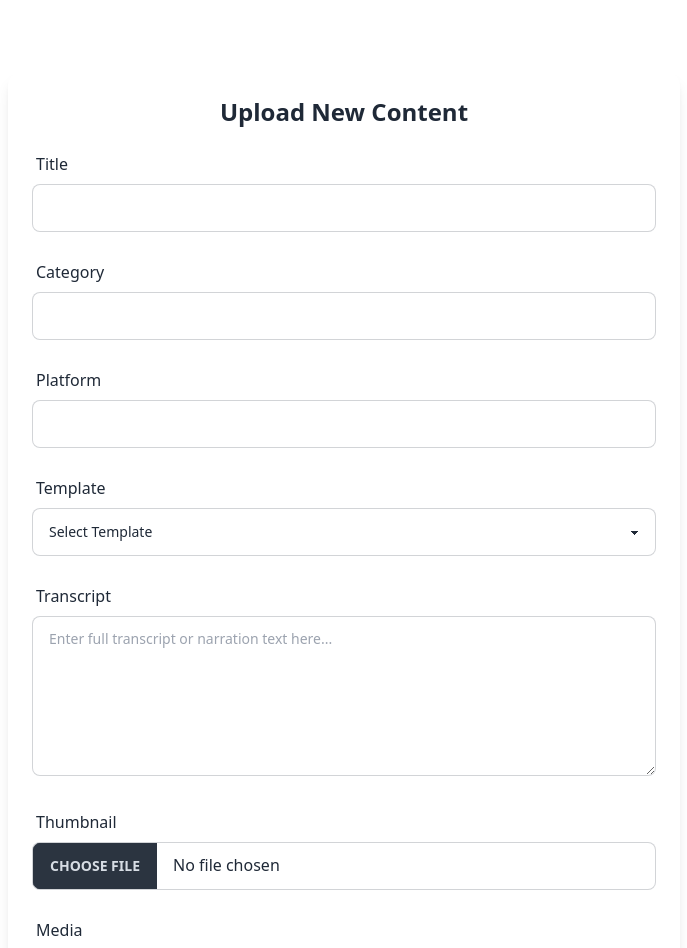
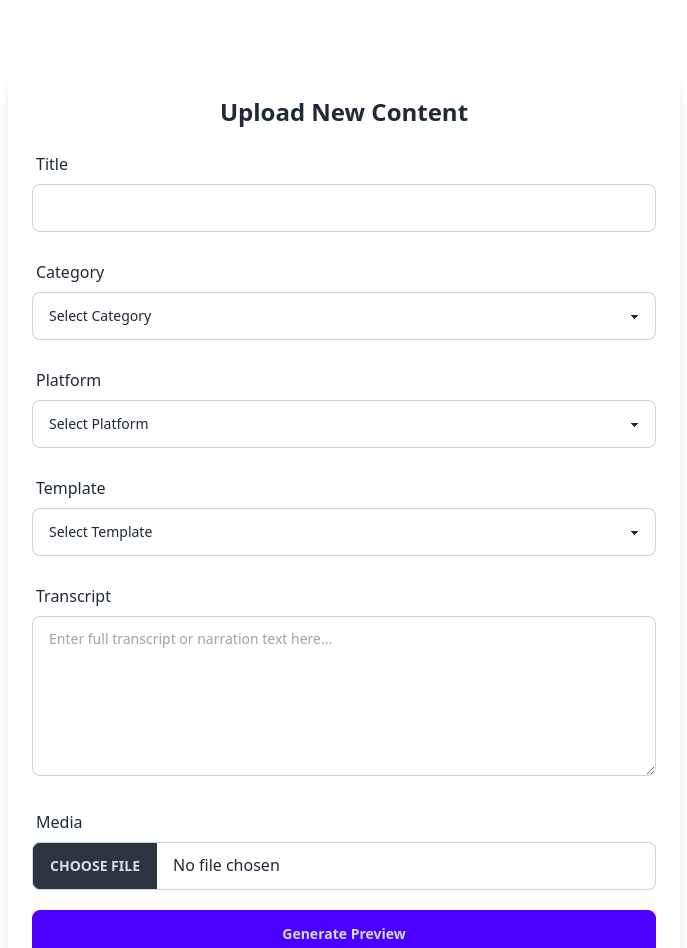
Before and after one commit to synthex2020/tech-bunny-colors, a React (Vite) app: page /socialDir/addContent in a window 1280 px wide. Shown: the top 948 px of the page, without its empty margins (296-983 px from the left). Built offline with nearby package versions, Linux system fonts and the light colour scheme.

Commit message:
fixed forms

```diff
--- a/src/components/content_manager/content_managment/AddContent.tsx
+++ b/src/components/content_manager/content_managment/AddContent.tsx
@@ -142,26 +142,31 @@ export default function UploadContentPage() {
                 {/* Category */}
                 <div>
                     <label className="label">Category</label>
-                    <input
-                        type="text"
-                        name="category"
-                        value={form.category}
-                        onChange={handleChange}
-                        className="input input-bordered w-full"
-                    />
+                    <select name="category" value={form.category} onChange={handleChange} className="select select-bordered w-full">
+                        <option value="">Select Category</option>
+                        <option value="Video">Video</option>
+                        <option value="Image">Image</option>
+                        <option value="3D-file">3D File</option>
+                        <option value="Sound-Clip">Sound Clip</option>
+                    </select>
+
                     {errors.category && <p className="text-error text-sm">{errors.category}</p>}
+
                 </div>
 
                 {/* Platform */}
+
                 <div>
                     <label className="label">Platform</label>
-                    <input
-                        type="text"
-                        name="platform"
-                        value={form.platform}
-                        onChange={handleChange}
-                        className="input input-bordered w-full"
-                    />
+                    <select name="platform" value={form.platform} onChange={handleChange} className="select select-bordered w-full">
+                        <option value="">Select Platform</option>
+                        <option value="Instagram">Instagram</option>
+                        <option value="Youtube">Youtube</option>
+                        <option value="Tiktok">TikTok</option>
+                        <option value="Medium">Medium</option>
+                        <option value="LinkedIn">LinkedIn</option>
+                    </select>
+
                     {errors.platform && <p className="text-error text-sm">{errors.platform}</p>}
                 </div>
 
@@ -223,25 +228,7 @@ export default function UploadContentPage() {
                     {errors.transcript && <p className="text-error text-sm">{errors.transcript}</p>}
                 </div>
 
-                {/* Thumbnail Upload */}
-                <div>
-                    <label className="label">Thumbnail</label>
-                    {previewUrls.thumbnail && (
-                        <img
-                            src={previewUrls.thumbnail}
-                            alt="Thumbnail Preview"
-                            className="rounded-lg shadow-md w-full max-h-64 object-contain mb-2"
-                        />
-                    )}
-                    <input
-                        type="file"
-                        name="thumbnail"
-                        accept="image/*"
-                        onChange={handleChange}
-                        className="file-input file-input-bordered w-full"
-                    />
-                    {errors.thumbnail && <p className="text-error text-sm">{errors.thumbnail}</p>}
-                </div>
+
 
                 {/* Media Upload */}
                 <div>
--- a/src/components/content_manager/social_media_directory/AddNewPost.tsx
+++ b/src/components/content_manager/social_media_directory/AddNewPost.tsx
@@ -393,7 +393,7 @@ function AddNewSocialMediaPost() {
                             <input type="text" className="input input-bordered text-sm w-full" placeholder="Post Title" id="title" /><br />
 
                             <label className="fieldset-label text-2xl font-bold">Post Hashtags</label><br />
-                            <input type="text" className="input input-bordered w-full text-xs" placeholder="#blackvalleycomics#eelpower#error404" id="hashtags" /><br />
+                            <input type="text" className="input input-bordered w-full text-xs" placeholder="" id="hashtags" /><br />
 
                             <label className="fieldset-label text-2xl font-bold">Post Target Audience</label><br />
                             <input type="text" className="input input-bordered w-full text-sm" placeholder="Scifi watchers, young adult" id="audience" /><br />
--- a/src/components/theme_selectors/ReactNativeElementsCustomThemes.tsx
+++ b/src/components/theme_selectors/ReactNativeElementsCustomThemes.tsx
@@ -1,4 +1,4 @@
-import React, { useState, useEffect } from "react";
+import React, { useState, useEffect, ChangeEvent } from "react";
 import lightThemes from "../../assets/themes/light-mode-themes.json";
 import darkThemes from "../../assets/themes/dark-mode-themes.json"
 import { oklch, rgb } from 'culori';
@@ -690,8 +690,19 @@ export default function ReactNativeElementsCustom() {
     };
 
     const handleChange = (mode: "lightColors" | "darkColors" | "lightComponents" | "darkComponents", key: string, value: string) => {
+        console.log(mode);
+        setFormColors((prev) => ({
+            ...prev,
+            [mode]: {
+                ...prev[mode],
+                [key]: value,
+            },
+        }));
+    };
 
-        setFormColors((prev) => ({
+    const handleChangeDialog = (mode: "lightColors" | "darkColors" | "lightComponents" | "darkComponents", key: string, value: string) => {
+
+        return setFormColors((prev) => ({
             ...prev,
             [mode]: {
                 ...prev[mode],
@@ -775,7 +786,18 @@ export default function ReactNativeElementsCustom() {
             <div className="p-4 space-y-8">
                 <form>
                     {(["lightColors", "darkColors", "lightComponents", "darkComponents"] as const).map((mode) => (
-                        <div>
+                        <div className="pt-8 pb-6">
+                            <div className="bg-base-100 border-base-300 collapse border">
+                                <input type="checkbox" className="peer" />
+                                <div
+                                    className="collapse-title bg-primary peer-checked:bg-secondary peer-checked:text-white text-white"
+                                >
+                                    {mode.replace("Colors", " Mode").replace("Components", " mode Components").charAt(0).toUpperCase() + mode.replace("Colors", " Mode").replace("Components", " mode Components").slice(1)}
+                                </div>
+                                <div
+                                    className="collapse-content bg-primary text-primary-content peer-checked:bg-secondary peer-checked:text-secondary-content"
+                                >
+                                    <pre className="bg-base-300 text-sm p-4 rounded overflow-x-auto text-white">
                                         <div key={mode} className="bg-base-200 p-4 rounded-box shadow pb-6">
                                             <h2 className="text-xl font-bold mb-4 capitalize">{mode.replace("Colors", " Mode").replace("Components", " mode Components")}</h2>
 
@@ -785,18 +807,32 @@ export default function ReactNativeElementsCustom() {
                                                         <label className="label">
                                                             <span className="label-text capitalize">{key}</span>
                                                         </label>
+                                                        <HexColorPicker color={value} onChange={(result) => {
+                                                            setFormColors((prev) => ({
+                                                                ...prev,
+                                                                [mode]: {
+                                                                    ...prev[mode],
+                                                                    [key]: result,
+                                                                },
+                                                            }));
+                                                        }} />
+
                                                         <input
                                                             type="text"
                                                             value={value}
                                                             onChange={(e) => handleChange(mode, key, e.target.value)}
                                                             className="input input-bordered"
                                                         />
-                                            <ColorSelector index={key} color={value} onChange={(result) => handleChange(mode, key, result)} />
+
                                                     </div>
                                                 ))}
                                             </div>
                                         </div>
                                         <br />
+                                    </pre>
+                                </div>
+                            </div>
+
                         </div>
                     ))}
 
--- a/src/components/theme_selectors/react-native-elements/buttons-preview.tsx
+++ b/src/components/theme_selectors/react-native-elements/buttons-preview.tsx
@@ -128,7 +128,7 @@ export default function ThemePreview({ formColors }: { formColors: any }) {
                 const bg =
                     key === "primary"
                         ? components["buttonStyle_backgroundColor"]
-                        : components[key] || "#ccc";
+                        : components[key.toLowerCase()] || "#ccc";
                 const label = key.charAt(0).toUpperCase() + key.slice(1);
                 return (
                     <button
```
Also changed, not shown: src/components/theme_selectors/react-native-elements/color-selector.tsx (+40 -6 lines). Lines whose indentation alone changed are shown as unchanged.
